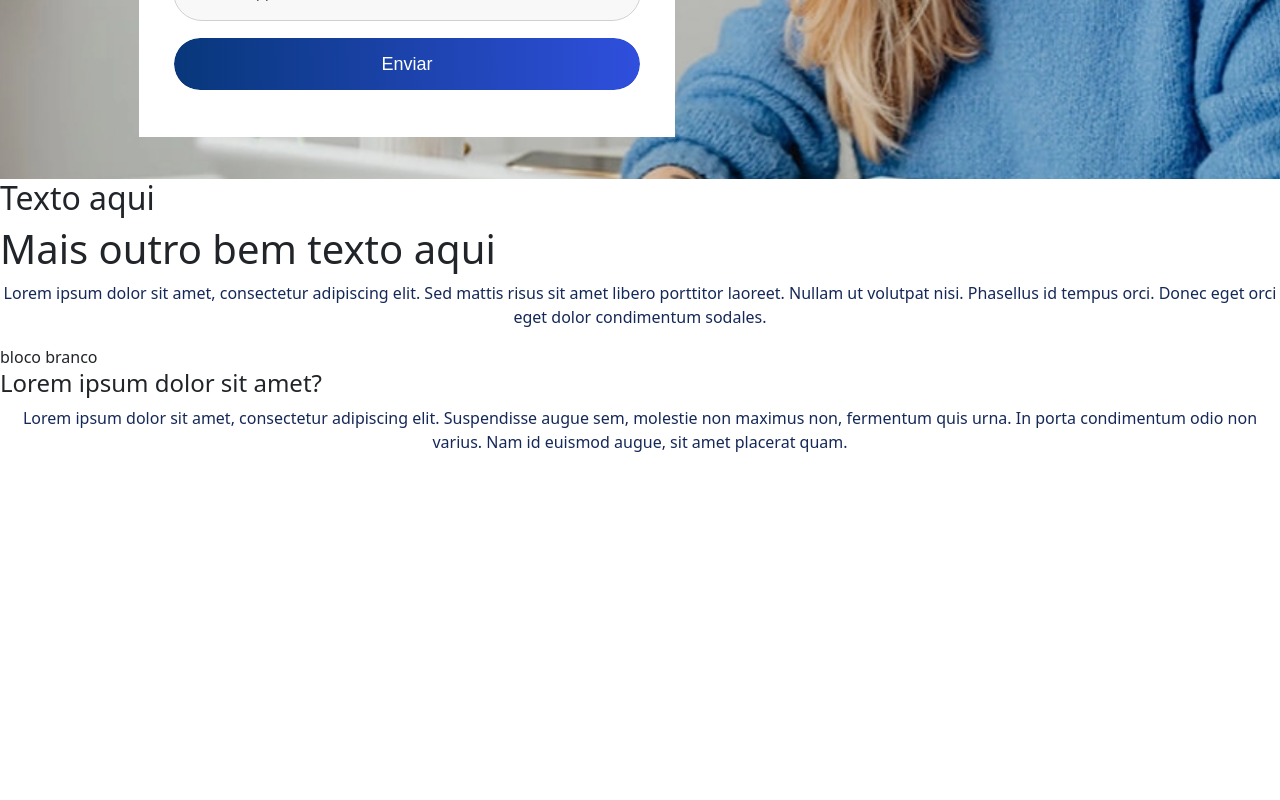
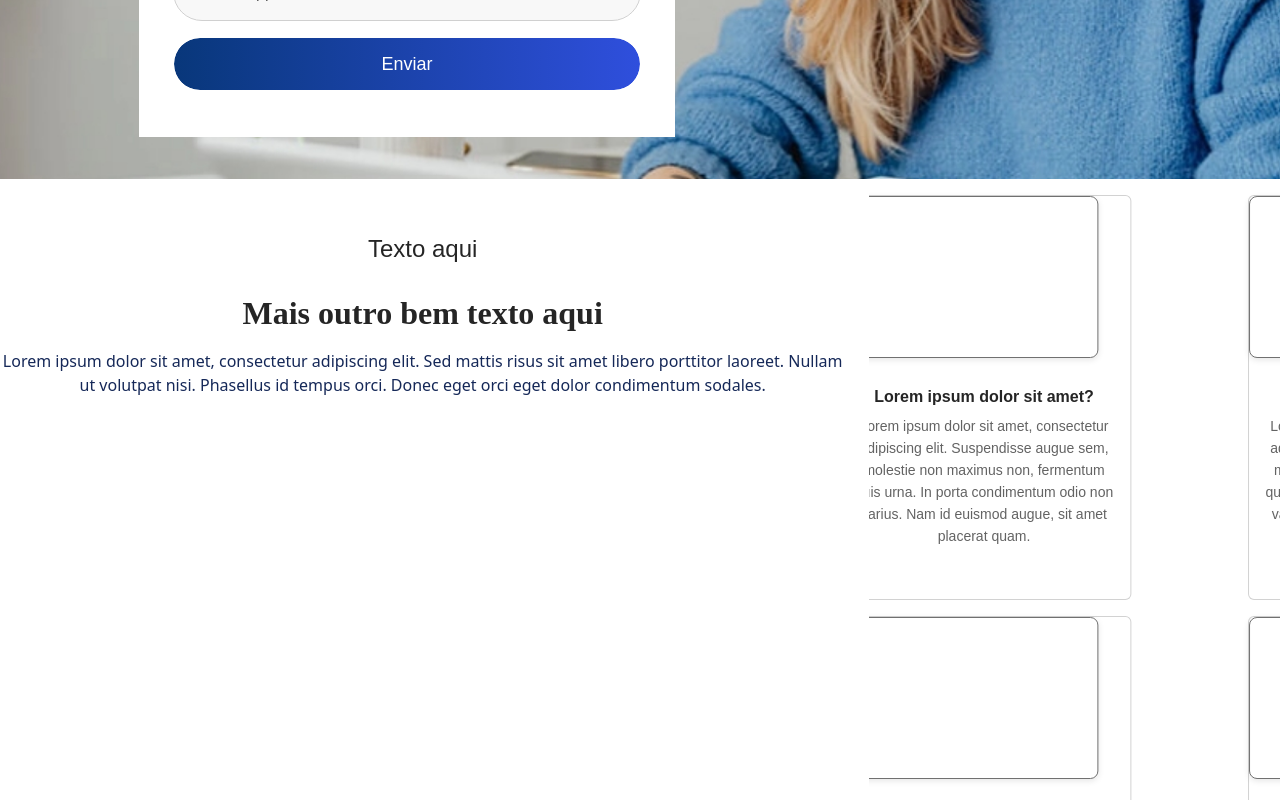
Before and after one commit to Jana-SI/Landing_Page_WD, a Nuxt app: page / in a window 1280 px wide. Shown: the part 342-1142 px from the top of the page. Before the commit the page ends 800 px from the top, so only its background shows below. Built offline with nearby package versions, Linux system fonts and the light colour scheme.

Commit message:
criação do carrossel

```diff
--- a/app/assets/css/input.css
+++ b/app/assets/css/input.css
@@ -26,6 +26,12 @@
   padding: 1rem 1.25rem;
 }
 
+.form-floating label::after {
+  background: #F8F8F8 0% 0% no-repeat padding-box;
+  color: black;
+  opacity: 1;
+}
+
 /* Corrige o label flutuante para acompanhar o novo formato */
 /* .form-floating > .form-control:focus ~ label,
 .form-floating > .form-control:not(:placeholder-shown) ~ label {
--- /dev/null
+++ b/app/assets/css/pagecontainer.css
@@ -0,0 +1,15 @@
+.pre-titulo {
+    margin-top: 42px;
+    text-align: center;
+    font: normal normal 300 24px/56px 'Poppins', sans-serif;
+    letter-spacing: 0px;
+    color: #252525;
+}
+
+.titulo{
+    text-align: center;
+font: normal normal 900 32px/56px Poppins;
+letter-spacing: 0px;
+color: #252525;
+opacity: 1;
+}
--- a/app/components/Card/index.vue
+++ b/app/components/Card/index.vue
@@ -1,7 +1,51 @@
 <template>
-    <div>
-        <span>bloco branco</span>
-        <h4>Lorem ipsum dolor sit amet?</h4>
-        <p>Lorem ipsum dolor sit amet, consectetur adipiscing elit. Suspendisse augue sem, molestie non maximus non, fermentum quis urna. In porta condimentum odio non varius. Nam id euismod augue, sit amet placerat quam.</p>
+    <div class="card">
+        <span class="card-img-top retangulo"></span>
+        <div class="card-body">
+            <h4 class="titulo-card">Lorem ipsum dolor sit amet?</h4>
+            <p class="text-card">Lorem ipsum dolor sit amet, consectetur adipiscing elit. Suspendisse augue sem, molestie non maximus non,
+                fermentum quis urna. In porta condimentum odio non varius. Nam id euismod augue, sit amet placerat quam.
+            </p>
+        </div>
     </div>
 </template>
+
+<style escoped>
+.retangulo {
+  width: 260px;
+  height: 162px;
+  background-color: #ffffff;
+  border: 1px solid #707070;
+  border-radius: 8px; /* opcional, se quiser deixar mais suave */
+  display: flex;
+  align-items: center;
+  justify-content: center;
+  box-shadow: 0 2px 6px rgba(0, 0, 0, 0.1); /* opcional */
+}
+
+/* Se você quiser posicionar esse card, use margin ou flex/grid no container.
+   Evite top/left sem position: absolute; */
+
+.titulo-card {
+  text-align: center;
+  font-family: 'Poppins', sans-serif;
+  font-weight: bold;
+  font-size: 16px;
+  line-height: 21px;
+  color: #252525;
+  margin-top: 12px; /* ajuste conforme necessário */
+}
+
+.text-card {
+  width: 260px;
+  height: 152px;
+  text-align: center;
+  font-family: 'Poppins', sans-serif;
+  font-weight: 400; /* "normal" equivale a 400 */
+  font-size: 14px;
+  line-height: 22px;
+  color: #636363;
+  margin-top: 8px; /* ajuste conforme necessário */
+}
+
+</style>
--- a/app/components/PageContainer/index.vue
+++ b/app/components/PageContainer/index.vue
@@ -1,10 +1,79 @@
 <template>
-    <div>
-        <h2>Texto aqui</h2>
-        <h1>Mais outro bem texto aqui</h1>
-        <p>Lorem ipsum dolor sit amet, consectetur adipiscing elit. Sed mattis risus sit amet libero porttitor laoreet. Nullam ut volutpat nisi. Phasellus id tempus orci. Donec eget orci eget dolor condimentum sodales.</p>
+  <div class="container-fluid">
+    <div class="row">
+      <!-- Texto -->
+      <div class="col-12 col-md-8 col-lg-8 order-lg-1">
+        <h2 class="pre-titulo">Texto aqui</h2>
+        <h1 class="titulo">Mais outro bem texto aqui</h1>
+        <p>
+          Lorem ipsum dolor sit amet, consectetur adipiscing elit. Sed mattis risus sit amet
+          libero porttitor laoreet. Nullam ut volutpat nisi. Phasellus id tempus orci. Donec
+          eget orci eget dolor condimentum sodales.
+        </p>
+      </div>
+
+      <!-- Carrossel de Cards -->
+      <div class="col-12 col-md-4 col-lg-4 order-lg-2">
+        <div id="carouselCards" class="carousel slide" data-bs-ride="carousel">
+          <div class="carousel-inner">
+
+            <!-- Cria um slide pra cada grupo de cards -->
+            <div
+              v-for="(group, index) in cardGroups"
+              :key="index"
+              class="carousel-item"
+              :class="{ active: index === 0 }"
+            >
+              <div class="d-flex flex-column align-items-center gap-3 p-3">
+                <!-- Renderiza os cards de cada grupo -->
+                <Card v-for="(card, idx) in group" :key="idx" />
+              </div>
+            </div>
+          </div>
+
+          <!-- Controles do carrossel -->
+          <button
+            class="carousel-control-prev"
+            type="button"
+            data-bs-target="#carouselCards"
+            data-bs-slide="prev"
+          >
+            <span class="carousel-control-prev-icon" aria-hidden="true"></span>
+            <span class="visually-hidden">Anterior</span>
+          </button>
+          <button
+            class="carousel-control-next"
+            type="button"
+            data-bs-target="#carouselCards"
+            data-bs-slide="next"
+          >
+            <span class="carousel-control-next-icon" aria-hidden="true"></span>
+            <span class="visually-hidden">Próximo</span>
+          </button>
+        </div>
+      </div>
     </div>
-    <div>
-        <Card></Card>
-    </div>
+  </div>
 </template>
+
+<script setup>
+
+// Gerar 20 "cards" (podes trocar por dados reais)
+const totalCards = 20
+const cards = Array.from({ length: totalCards }, (_, i) => i + 1)
+
+// Agrupar cards (ex: 4 por slide)
+const groupSize = 4
+const cardGroups = []
+
+for (let i = 0; i < cards.length; i += groupSize) {
+  cardGroups.push(cards.slice(i, i + groupSize))
+}
+</script>
+
+<style scoped>
+/* Ajusta espaçamento entre slides se quiser */
+.carousel-item {
+  transition: transform 0.6s ease;
+}
+</style>
--- a/nuxt.config.ts
+++ b/nuxt.config.ts
@@ -9,6 +9,16 @@ export default defineNuxtConfig({
     "@/assets/css/form.css",
     "@/assets/css/input.css",
     "@/assets/css/button.css",
+    "@/assets/css/pagecontainer.css",
   ],
+  app: {
+    head: {
+      script: [
+        {
+          src: 'https://cdn.jsdelivr.net/npm/bootstrap@5.3.3/dist/js/bootstrap.bundle.min.js'
+        }
+      ]
+    }
+  },
   plugins: [{ src: "~/plugins/bootstrap.client.ts", mode: "client" }],
 });
```
